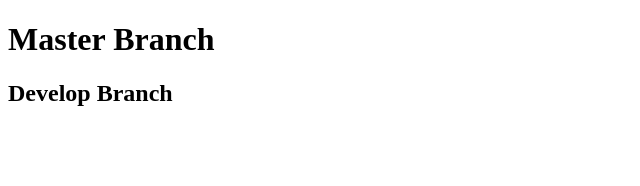
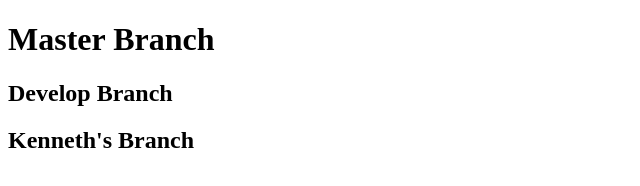
Before and after one commit to dex778/bbServerProject, a plain HTML site: page index.html in a window 1280 px wide. Shown: the whole page, without its empty margins (0-640 px from the left). Drawn offline with Linux system fonts and the light colour scheme.

Commit message:
Kenneths Branch

```diff
--- a/index.html
+++ b/index.html
@@ -9,5 +9,6 @@
 <body>
         <h1>Master Branch</h1>
         <h2>Develop Branch</h2>
+        <h2>Kenneth's Branch</h2>
 </body>
 </html>
```
